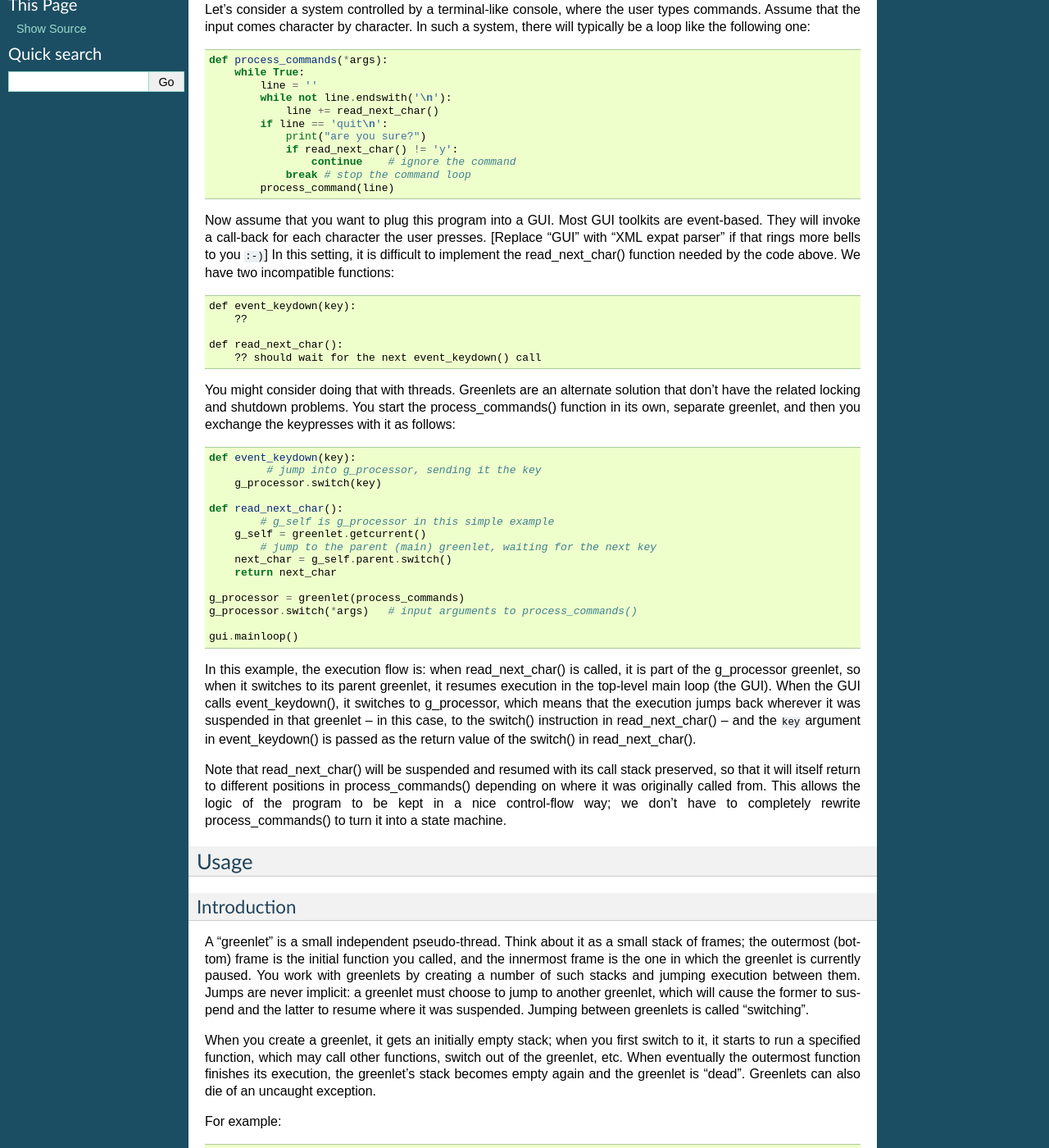
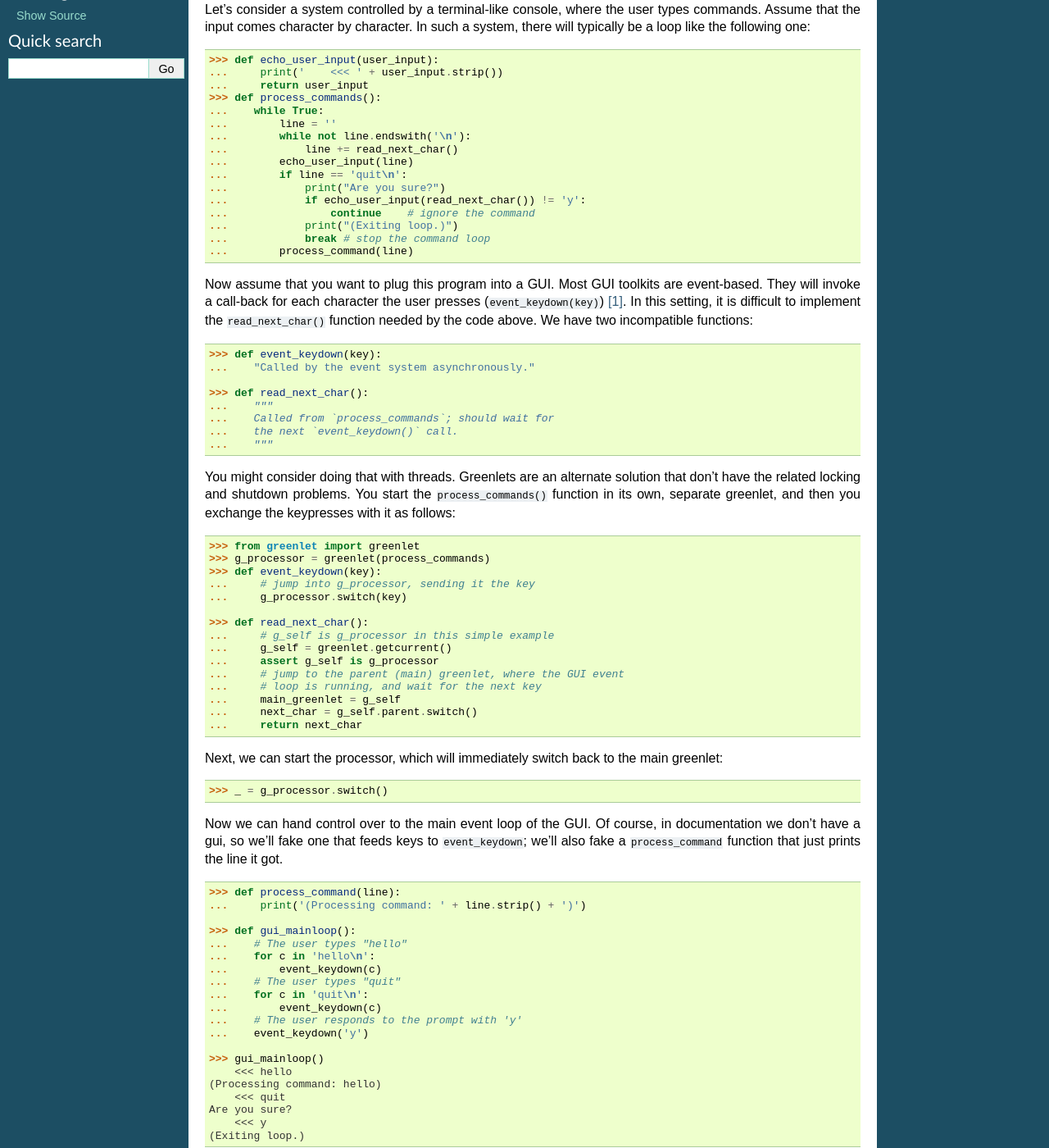
Before and after one commit to python-greenlet/greenlet, a Sphinx documentation site: the page built from docs/greenlet.rst, in a window 1280 px wide and 1400 px high, scrolled down 459 px. Shown: the whole window at 82% size. Built offline with Sphinx 7.4.7, drawn with Linux system fonts in a browser that asks for light colours; some of the changed text lies outside the part shown.

Commit message:
Convert most documenation examples to doctests and run them on CI and tox.
Fixes #204

```diff
--- a/docs/conf.py
+++ b/docs/conf.py
@@ -76,7 +76,7 @@ release = rqmt.version
 exclude_patterns = ['_build']
 
 # The reST default role (used for this markup: `text`) to use for all documents.
-#default_role = None
+default_role = "obj"
 
 # If true, '()' will be appended to :func: etc. cross-reference text.
 #add_function_parentheses = True
--- a/docs/greenlet.rst
+++ b/docs/greenlet.rst
@@ -38,68 +42,116 @@ Example
 
 Let's consider a system controlled by a terminal-like console, where the user
 types commands. Assume that the input comes character by character. In such
-a system, there will typically be a loop like the following one::
+a system, there will typically be a loop like the following one:
 
-    def process_commands(*args):
-        while True:
-            line = ''
-            while not line.endswith('\n'):
-                line += read_next_char()
-            if line == 'quit\n':
-                print("are you sure?")
-                if read_next_char() != 'y':
-                    continue    # ignore the command
-                break # stop the command loop
-            process_command(line)
+.. doctest::
 
-Now assume that you want to plug this program into a GUI. Most GUI toolkits
-are event-based. They will invoke a call-back for each character the user
-presses. [Replace "GUI" with "XML expat parser" if that rings more bells to
-you ``:-)``]  In this setting, it is difficult to implement the
-read_next_char() function needed by the code above. We have two incompatible
-functions::
+    >>> def echo_user_input(user_input):
+    ...     print('    <<< ' + user_input.strip())
+    ...     return user_input
+    >>> def process_commands():
+    ...    while True:
+    ...        line = ''
+    ...        while not line.endswith('\n'):
+    ...            line += read_next_char()
+    ...        echo_user_input(line)
+    ...        if line == 'quit\n':
+    ...            print("Are you sure?")
+    ...            if echo_user_input(read_next_char()) != 'y':
+    ...                continue    # ignore the command
+    ...            print("(Exiting loop.)")
+    ...            break # stop the command loop
+    ...        process_command(line)
 
-    def event_keydown(key):
-        ??
+Now assume that you want to plug this program into a GUI. Most GUI
+toolkits are event-based. They will invoke a call-back for each
+character the user presses (``event_keydown(key)``) [#f1]_. In this setting,
+it is difficult to implement the ``read_next_char()`` function needed
+by the code above. We have two incompatible functions:
 
-    def read_next_char():
-        ?? should wait for the next event_keydown() call
+.. doctest::
+
+    >>> def event_keydown(key):
+    ...    "Called by the event system asynchronously."
+
+    >>> def read_next_char():
+    ...    """
+    ...    Called from `process_commands`; should wait for
+    ...    the next `event_keydown()` call.
+    ...    """
 
 You might consider doing that with threads. Greenlets are an alternate
 solution that don't have the related locking and shutdown problems. You
-start the process_commands() function in its own, separate greenlet, and
-then you exchange the keypresses with it as follows::
+start the ``process_commands()`` function in its own, separate greenlet, and
+then you exchange the keypresses with it as follows:
 
-    def event_keydown(key):
-             # jump into g_processor, sending it the key
-        g_processor.switch(key)
+.. doctest::
 
-    def read_next_char():
-            # g_self is g_processor in this simple example
-        g_self = greenlet.getcurrent()
-            # jump to the parent (main) greenlet, waiting for the next key
-        next_char = g_self.parent.switch()
-        return next_char
+    >>> from greenlet import greenlet
+    >>> g_processor = greenlet(process_commands)
+    >>> def event_keydown(key):
+    ...     # jump into g_processor, sending it the key
+    ...     g_processor.switch(key)
 
-    g_processor = greenlet(process_commands)
-    g_processor.switch(*args)   # input arguments to process_commands()
+    >>> def read_next_char():
+    ...     # g_self is g_processor in this simple example
+    ...     g_self = greenlet.getcurrent()
+    ...     assert g_self is g_processor
+    ...     # jump to the parent (main) greenlet, where the GUI event
+    ...     # loop is running, and wait for the next key
+    ...     main_greenlet = g_self
+    ...     next_char = g_self.parent.switch()
+    ...     return next_char
 
-    gui.mainloop()
+Next, we can start the processor, which will immediately switch back
+to the main greenlet:
 
-In this example, the execution flow is: when read_next_char() is called, it
-is part of the g_processor greenlet, so when it switches to its parent
+.. doctest::
+
+    >>> _ = g_processor.switch()
+
+Now we can hand control over to the main event loop of the GUI. Of
+course, in documentation we don't have a gui, so we'll fake one that
+feeds keys to ``event_keydown``; we'll also fake a ``process_command``
+function that just prints the line it got.
+
+.. doctest::
+
+   >>> def process_command(line):
+   ...     print('(Processing command: ' + line.strip() + ')')
+
+   >>> def gui_mainloop():
+   ...    # The user types "hello"
+   ...    for c in 'hello\n':
+   ...        event_keydown(c)
+   ...    # The user types "quit"
+   ...    for c in 'quit\n':
+   ...        event_keydown(c)
+   ...    # The user responds to the prompt with 'y'
+   ...    event_keydown('y')
+
+   >>> gui_mainloop()
+       <<< hello
+   (Processing command: hello)
+       <<< quit
+   Are you sure?
+       <<< y
+   (Exiting loop.)
+
+In this example, the execution flow is: when ``read_next_char()`` is called, it
+is part of the ``g_processor`` greenlet, so when it switches to its parent
 greenlet, it resumes execution in the top-level main loop (the GUI). When
-the GUI calls event_keydown(), it switches to g_processor, which means that
-the execution jumps back wherever it was suspended in that greenlet -- in
-this case, to the switch() instruction in read_next_char() -- and the ``key``
-argument in event_keydown() is passed as the return value of the switch() in
-read_next_char().
+the GUI calls ``event_keydown()``, it switches to ``g_processor``, which means that
+the execution jumps back wherever it was suspended in that greenlet |---| in
+this case, to the ``switch()`` instruction in ``read_next_char()`` |---| and the ``key``
+argument in ``event_keydown()`` is passed as the return value of the switch() in
+``read_next_char()``.
 
-Note that read_next_char() will be suspended and resumed with its call stack
+Note that ``read_next_char()`` will be suspended and resumed with its call stack
 preserved, so that it will itself return to different positions in
-process_commands() depending on where it was originally called from. This
+``process_commands()`` depending on where it was originally called from. This
 allows the logic of the program to be kept in a nice control-flow way; we
-don't have to completely rewrite process_commands() to turn it into a state
+don't have to completely rewrite ``process_commands()`` to turn it into a state
 machine.
 
 
@@ -154,25 +213,40 @@ Parents
 Let's see where execution goes when a greenlet dies. Every greenlet has a
 "parent" greenlet. The parent greenlet is initially the one in which the
 greenlet was created (this can be changed at any time). The parent is
-where execution continues when a greenlet dies. This way, greenlets are
+where execution continues when a greenlet dies. In this way, greenlets are
 organized in a tree. Top-level code that doesn't run in a user-created
 greenlet runs in the implicit "main" greenlet, which is the root of the
 tree.
 
-In the above example, both gr1 and gr2 have the main greenlet as a parent.
+In the above example, both ``gr1`` and ``gr2`` have the main greenlet as a parent.
 Whenever one of them dies, the execution comes back to "main".
 
 Uncaught exceptions are propagated into the parent, too. For example, if
-the above test2() contained a typo, it would generate a NameError that
-would kill gr2, and the exception would go back directly into "main".
-The traceback would show test2, but not test1. Remember, switches are not
+the above ``test2()`` contained a typo, it would generate a :exc:`NameError` that
+would kill ``gr2``, and the exception would go back directly into "main".
+The traceback would show ``test2``, but not test1. Remember, switches are not
 calls, but transfer of execution between parallel "stack containers", and
 the "parent" defines which stack logically comes "below" the current one.
+
+.. doctest::
+
+    >>> def test2():
+    ...    print(this_should_be_a_name_error)
+    >>> gr1 = greenlet(test1)
+    >>> gr2 = greenlet(test2)
+    >>> gr1.switch()
+    Traceback (most recent call last):
+      ...
+      File "<doctest default[3]>", line 1, in <module>
+        gr1.switch()
+      File "<doctest default[0]>", line 2, in test2
+        print(this_should_be_a_name_error)
+    NameError: name 'this_should_be_a_name_error' is not defined
 
 Instantiation
 -------------
 
-``greenlet.greenlet`` is the greenlet type, which supports the following
+:class:`greenlet.greenlet` is the greenlet type, which supports the following
 operations:
 
 ``greenlet(run=None, parent=None)``
@@ -196,27 +270,31 @@ instead of giving a ``run`` argument to the constructor.
 Switching
 ---------
 
-Switches between greenlets occur when the method switch() of a greenlet is
-called, in which case execution jumps to the greenlet whose switch() is
+Switches between greenlets occur when the method ``switch()`` of a greenlet is
+called, in which case execution jumps to the greenlet whose ``switch()`` is
 called, or when a greenlet dies, in which case execution jumps to the
 parent greenlet. During a switch, an object or an exception is "sent" to
 the target greenlet; this can be used as a convenient way to pass
-information between greenlets. For example::
+information between greenlets. For example:
 
-    def test1(x, y):
-        z = gr2.switch(x+y)
-        print(z)
+.. doctest::
 
-    def test2(u):
-        print(u)
-        gr1.switch(42)
+    >>> def test1(x, y):
+    ...     z = gr2.switch(x + y)
+    ...     print(z)
 
-    gr1 = greenlet(test1)
-    gr2 = greenlet(test2)
-    gr1.switch("hello", " world")
+    >>> def test2(u):
+    ...     print(u)
+    ...     gr1.switch(42)
+
+    >>> gr1 = greenlet(test1)
+    >>> gr2 = greenlet(test2)
+    >>> gr1.switch("hello", " world")
+    hello world
+    42
 
 This prints "hello world" and 42, with the same order of execution as the
-previous example. Note that the arguments of test1() and test2() are not
+previous example. Note that the arguments of ``test1()`` and ``test2()`` are not
 provided when the greenlet is created, but only the first time someone
 switches to it.
 
@@ -245,6 +323,47 @@ was just sent. This means that ``x = g.switch(y)`` will send the object
 ``y`` to ``g``, and will later put the (unrelated) object that some
 (unrelated) greenlet passes back to us into ``x``.
 
+You can pass multiple or keyword arguments to ``switch()``. if the
+greenlet hasn't begun running, those are passed as function arguments
+to ``run`` as usual in Python. If the greenlet *was* running, multiple
+arguments will be a :class:`tuple`, and keyword arguments will be a
+:class:`dict`; any number of positional arguments with keyword
+arguments will have the entire set in a tuple, with positional
+arguments in their own nested tuple, and keyword arguments as a `dict`
+in the the last element of the tuple:
+
+.. doctest::
+
+    >>> def test1(x, y, **kwargs):
+    ...     while 1:
+    ...         z = gr2.switch(x + y + ' ' + str(kwargs))
+    ...         if not z: break
+    ...         print(z)
+
+    >>> def test2(u):
+    ...     print(u)
+    ...     # A single argument -> itself
+    ...     gr1.switch(42)
+    ...     # Multiple positional args -> a tuple
+    ...     gr1.switch("how", "are", "you")
+    ...     # Only keyword arguments -> a dict
+    ...     gr1.switch(language='en')
+    ...     # one positional and keywords -> ((tuple,), dict)
+    ...     gr1.switch("howdy", language='en_US')
+    ...     # multiple positional and keywords -> ((tuple,), dict)
+    ...     gr1.switch("all", "y'all", language='en_US_OK')
+    ...     gr1.switch(None) # terminate
+
+    >>> gr1 = greenlet(test1)
+    >>> gr2 = greenlet(test2)
+    >>> gr1.switch("hello", " world", language='en')
+    hello world {'language': 'en'}
+    42
+    ('how', 'are', 'you')
+    {'language': 'en'}
+    (('howdy',), {'language': 'en_US'})
+    (('all', "y'all"), {'language': 'en_US_OK'})
+
 Note that any attempt to switch to a dead greenlet actually goes to the
 dead greenlet's parent, or its parent's parent, and so on. (The final
 parent is the "main" greenlet, which is never dead.)
@@ -265,43 +384,75 @@ matches the behavior of a new thread, but differs from that of a new
 :class:`asyncio.Task`, which inherits a copy of the context that was
 active when it was spawned. You can assign to a greenlet's
 ``gr_context`` attribute to change the context that it will use. For
-example::
+example:
 
-    import greenlet
-    import contextvars
+.. doctest::
+   :pyversion: > 3.7
 
-    example = contextvars.ContextVar("example", default=0)
+    >>> import greenlet
+    >>> import contextvars
 
-    def set_it(next_value):
-        previous_value = example.get()
-        example.set(next_value)
-        return previous_value
+    >>> example = contextvars.ContextVar("example", default=0)
 
-    example.set(1)
+    >>> def set_it(next_value):
+    ...    previous_value = example.get()
+    ...    print("Value of example in greenlet  :", previous_value)
+    ...    print("Setting example in greenlet to:", next_value)
+    ...    example.set(next_value)
 
-    # Default behavior: new greenlet gets an empty context
-    gr1 = greenlet.greenlet(set_it)
-    assert gr1.switch(2) == 0 and example.get() == 1
+    >>> _ = example.set(1)
 
-    # Alternate behavior: new greenlet gets a copy of the current
-    # context (like asyncio)
-    gr2 = greenlet.greenlet(set_it)
-    gr2.gr_context = contextvars.copy_context()
-    assert gr2.switch(2) == 1 and example.get() == 1
+By default, a new greenlet gets an empty context, unrelated to the
+current context:
 
-    # Alternate behavior: new greenlet shares the current context
-    # (like older, non-contextvars-aware versions of greenlet)
-    gr3 = greenlet.greenlet(set_it)
-    gr3.gr_context = greenlet.getcurrent().gr_context
-    assert gr3.switch(2) == 1 and example.get() == 2
+.. doctest::
+   :pyversion: > 3.7
+
+    >>> gr1 = greenlet.greenlet(set_it)
+    >>> gr1.switch(2)
+    Value of example in greenlet  : 0
+    Setting example in greenlet to: 2
+    >>> example.get()
+    1
+
+You can make a greenlet get a copy of the current context when it is
+created, like asyncio:
+
+.. doctest::
+   :pyversion: > 3.7
+
+    >>> gr2 = greenlet.greenlet(set_it)
+    >>> gr2.gr_context = contextvars.copy_context()
+    >>> gr2.switch(2)
+    Value of example in greenlet  : 1
+    Setting example in greenlet to: 2
+
+You can also make a greenlet *share* the current context, like older,
+non-contextvars-aware versions of greenlet:
+
+.. doctest::
+   :pyversion: > 3.7
+
+    >>> gr3 = greenlet.greenlet(set_it)
+    >>> gr3.gr_context = greenlet.getcurrent().gr_context
+    >>> gr3.switch(2)
+    Value of example in greenlet  : 1
+    Setting example in greenlet to: 2
 
 You can alternatively set a new greenlet's context by surrounding its
 top-level function in a call to :meth:`Context.run()
-<contextvars.Context.run>`::
+<contextvars.Context.run>`:
 
-    example.set(1)
-    gr4 = greenlet.greenlet(contextvars.copy_context().run)
-    assert gr4.switch(set_it, 2) == 1 and example.get() == 1
+.. doctest::
+   :pyversion: > 3.7
+
+    >>> _ = example.set(1)
+    >>> gr4 = greenlet.greenlet(contextvars.copy_context().run)
+    >>> gr4.switch(set_it, 2)
+    Value of example in greenlet  : 1
+    Setting example in greenlet to: 2
+    >>> example.get()
+    1
 
 However, contextvars were not designed with greenlets in mind, so
 using :meth:`Context.run() <contextvars.Context.run>` becomes
@@ -415,7 +566,7 @@ Garbage-collecting live greenlets
 
 If all the references to a greenlet object go away (including the
 references from the parent attribute of other greenlets), then there is no
-way to ever switch back to this greenlet. In this case, a GreenletExit
+way to ever switch back to this greenlet. In this case, a :exc:`GreenletExit`
 exception is generated into the greenlet. This is the only case where a
 greenlet receives the execution asynchronously. This gives
 ``try:finally:`` blocks a chance to clean up resources held by the
@@ -424,9 +575,9 @@ greenlets are infinite loops waiting for data and processing it. Such
 loops are automatically interrupted when the last reference to the
 greenlet goes away.
 
-The greenlet is expected to either die or be resurrected by having a new
-reference to it stored somewhere; just catching and ignoring the
-GreenletExit is likely to lead to an infinite loop.
+The greenlet is expected to either die or be resurrected by having a
+new reference to it stored somewhere; just catching and ignoring the
+`GreenletExit` is likely to lead to an infinite loop.
 
 Greenlets do not participate in garbage collection; cycles involving data
 that is present in a greenlet's frames will not be detected. Storing
@@ -441,13 +592,15 @@ It is difficult to detect greenlet switching reliably with conventional
 methods, so to improve support for debugging, tracing and profiling greenlet
 based code there are new functions in the greenlet module:
 
+.. Add doctest for this.
+
 ``greenlet.gettrace()``
     Returns a previously set tracing function, or None.
 
 ``greenlet.settrace(callback)``
     Sets a new tracing function and returns a previous tracing function, or
     None. The callback is called on various events and is expected to have
-    the following signature::
+    the following signature:
 
         def callback(event, args):
             if event == 'switch':
@@ -522,13 +677,13 @@ Reference
 ``PyGreenlet *PyGreenlet_GetCurrent(void)``
     Returns the currently active greenlet object.
 
-``PyGreenlet *PyGreenlet_New(PyObject *run, PyObject *parent)``
+``PyGreenlet *PyGreenlet_New(PyObject* run, PyObject* parent)``
     Creates a new greenlet object with the callable ``run`` and parent
     ``parent``. Both parameters are optional. If ``run`` is NULL, then the
     greenlet will be created, but will fail if switched in. If ``parent`` is
     NULL, the parent is automatically set to the current greenlet.
 
-``PyObject *PyGreenlet_Switch(PyGreenlet *g, PyObject *args, PyObject *kwargs)``
+``PyObject *PyGreenlet_Switch(PyGreenlet* g, PyObject* args, PyObject* kwargs)``
     Switches to the greenlet ``g``. ``args`` and ``kwargs`` are optional and
     can be NULL. If ``args`` is NULL, an empty tuple is passed to the target
     greenlet. If kwargs is NULL, no keyword arguments are passed to the target
@@ -540,7 +695,9 @@ Reference
     ``typ`` with the value ``val``, and optionally, the traceback object
     ``tb``. ``tb`` can be NULL.
 
-Indices and tables
-==================
 
-* :ref:`search`
+
+.. rubric:: Footnotes
+
+.. [#f1]  Replace "GUI" with "XML expat parser" if that rings more bells to
+          you. In general, it can be framework that issues asynchronous callbacks.
--- a/docs/index.rst
+++ b/docs/index.rst
@@ -9,3 +9,8 @@
 
 .. include:: greenlet.rst
    :start-after: sphinx-include-begin
+
+Indices and tables
+==================
+
+* :ref:`search`
```
Also changed, not shown: other parts of docs/greenlet.rst (+34 -21 lines), .travis.yml, 1 other file.
